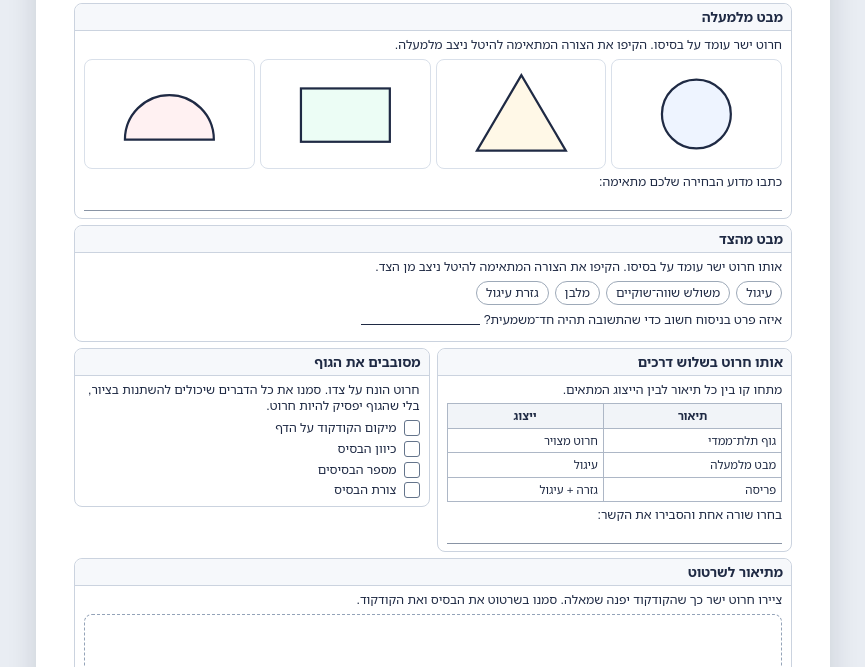
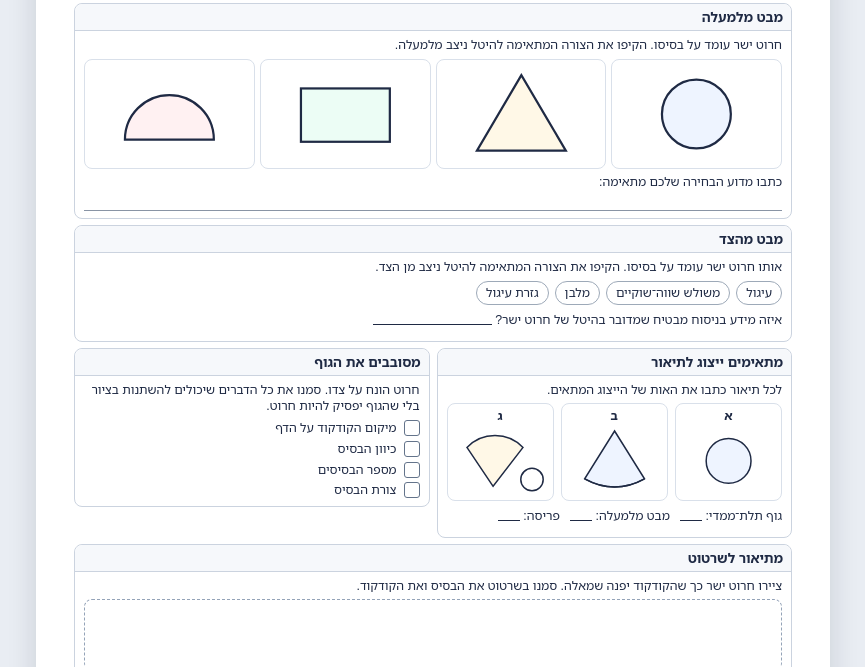
Before and after one commit to yanivmizrachiy/smartschool-hebrew-voice-notes, a plain HTML site: page worksheets/page-4.html in a window 1280 px wide. Shown: the part 133-800 px from the top of the page, without its empty margins (207-1072 px from the left). Drawn offline with Linux system fonts and the light colour scheme.

Commit message:
Strengthen cone representations matching task

```diff
--- a/worksheets/page-4.html
+++ b/worksheets/page-4.html
@@ -8,10 +8,15 @@
 <div class="part-card"><svg class="mini-figure" viewBox="0 0 120 90" role="img" aria-label="משולש"><polygon points="60,10 20,78 100,78" fill="#fff8e7" stroke="#1f2a44" stroke-width="2"/></svg></div>
 <div class="part-card"><svg class="mini-figure" viewBox="0 0 120 90" role="img" aria-label="מלבן"><rect x="20" y="22" width="80" height="48" fill="#ecfdf5" stroke="#1f2a44" stroke-width="2"/></svg></div>
 <div class="part-card"><svg class="mini-figure" viewBox="0 0 120 90" role="img" aria-label="חצי עיגול"><path d="M20 68 A40 40 0 0 1 100 68 Z" fill="#fff1f2" stroke="#1f2a44" stroke-width="2"/></svg></div></div><p>כתבו מדוע הבחירה שלכם מתאימה:</p><div class="answer-line"></div></section>
-<section class="q-card"><h3>מבט מהצד</h3><p>אותו חרוט ישר עומד על בסיסו. הקיפו את הצורה המתאימה להיטל ניצב מן הצד.</p><div class="choice-row"><span class="choice">עיגול</span><span class="choice">משולש שווה־שוקיים</span><span class="choice">מלבן</span><span class="choice">גזרת עיגול</span></div><p>איזה פרט בניסוח חשוב כדי שהתשובה תהיה חד־משמעית? <span class="blank bw-16"></span></p></section>
+<section class="q-card"><h3>מבט מהצד</h3><p>אותו חרוט ישר עומד על בסיסו. הקיפו את הצורה המתאימה להיטל ניצב מן הצד.</p><div class="choice-row"><span class="choice">עיגול</span><span class="choice">משולש שווה־שוקיים</span><span class="choice">מלבן</span><span class="choice">גזרת עיגול</span></div><p>איזה מידע בניסוח מבטיח שמדובר בהיטל של חרוט ישר? <span class="blank bw-16"></span></p></section>
 <div class="cols-2">
-<section class="q-card"><h3>אותו חרוט בשלוש דרכים</h3><p>מתחו קו בין כל תיאור לבין הייצוג המתאים.</p><table class="work-table"><tr><th>תיאור</th><th>ייצוג</th></tr><tr><td>גוף תלת־ממדי</td><td>חרוט מצויר</td></tr><tr><td>מבט מלמעלה</td><td>עיגול</td></tr><tr><td>פריסה</td><td>גזרה + עיגול</td></tr></table><p>בחרו שורה אחת והסבירו את הקשר:</p><div class="answer-line"></div></section>
-<section class="q-card"><h3>מסובבים את הגוף</h3><p>חרוט הונח על צדו. סמנו את כל הדברים שיכולים להשתנות בציור, בלי שהגוף יפסיק להיות חרוט.</p><div class="choice-list"><div class="choice-item"><span class="mark-box"></span><span>מיקום הקודקוד על הדף</span></div><div class="choice-item"><span class="mark-box"></span><span>כיוון הבסיס</span></div><div class="choice-item"><span class="mark-box"></span><span>מספר הבסיסים</span></div><div class="choice-item"><span class="mark-box"></span><span>צורת הבסיס</span></div></div></section>
+<section class="q-card"><h3>מתאימים ייצוג לתיאור</h3><p>לכל תיאור כתבו את האות של הייצוג המתאים.</p>
+<div class="cols-3">
+<div class="part-card"><b>א</b><svg class="mini-figure" viewBox="0 0 130 95" role="img" aria-label="עיגול"><circle cx="65" cy="48" r="30" fill="#eef4ff" stroke="#1f2a44" stroke-width="2"/></svg></div>
+<div class="part-card"><b>ב</b><svg class="mini-figure" viewBox="0 0 130 95" role="img" aria-label="חרוט"><path d="M65 8 L25 72 Q65 94 105 72 Z" fill="#eef4ff" stroke="#1f2a44" stroke-width="2"/><path d="M25 72 Q65 94 105 72" fill="none" stroke="#1f2a44" stroke-width="2"/></svg></div>
+<div class="part-card"><b>ג</b><svg class="mini-figure" viewBox="0 0 130 95" role="img" aria-label="פריסה של חרוט"><path d="M55 82 L20 30 A52 52 0 0 1 95 30 Z" fill="#fff8e7" stroke="#1f2a44" stroke-width="2"/><circle cx="107" cy="73" r="15" fill="#fff" stroke="#1f2a44" stroke-width="2"/></svg></div>
+</div><p>גוף תלת־ממדי: <span class="blank bw-3"></span> &nbsp; מבט מלמעלה: <span class="blank bw-3"></span> &nbsp; פריסה: <span class="blank bw-3"></span></p></section>
+<section class="q-card"><h3>מסובבים את הגוף</h3><p>חרוט הונח על צדו. סמנו את כל הדברים שיכולים להשתנות בציור בלי שהגוף יפסיק להיות חרוט.</p><div class="choice-list"><div class="choice-item"><span class="mark-box"></span><span>מיקום הקודקוד על הדף</span></div><div class="choice-item"><span class="mark-box"></span><span>כיוון הבסיס</span></div><div class="choice-item"><span class="mark-box"></span><span>מספר הבסיסים</span></div><div class="choice-item"><span class="mark-box"></span><span>צורת הבסיס</span></div></div></section>
 </div>
 <section class="q-card"><h3>מתיאור לשרטוט</h3><p>ציירו חרוט ישר כך שהקודקוד יפנה שמאלה. סמנו בשרטוט את הבסיס ואת הקודקוד.</p><div class="draw-box"></div></section>
 <section class="q-card"><h3>מה לא מספיק?</h3><p>תלמיד ראה ציור של משולש ואמר: „זה חרוט במבט מהצד.” האם ציור של משולש לבדו מספיק כדי להסיק שמדובר בחרוט? הסבירו.</p><div class="answer-lines"><div class="answer-line"></div><div class="answer-line"></div></div></section>
```
